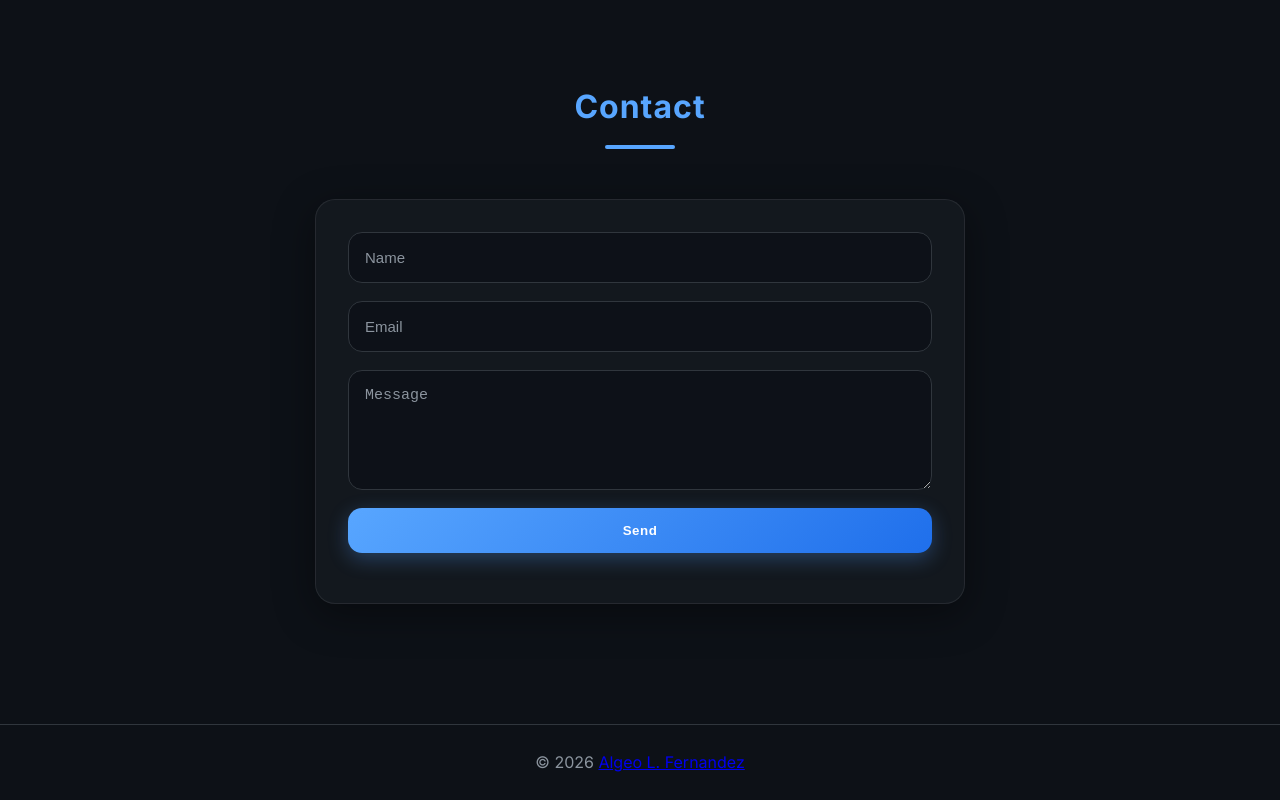
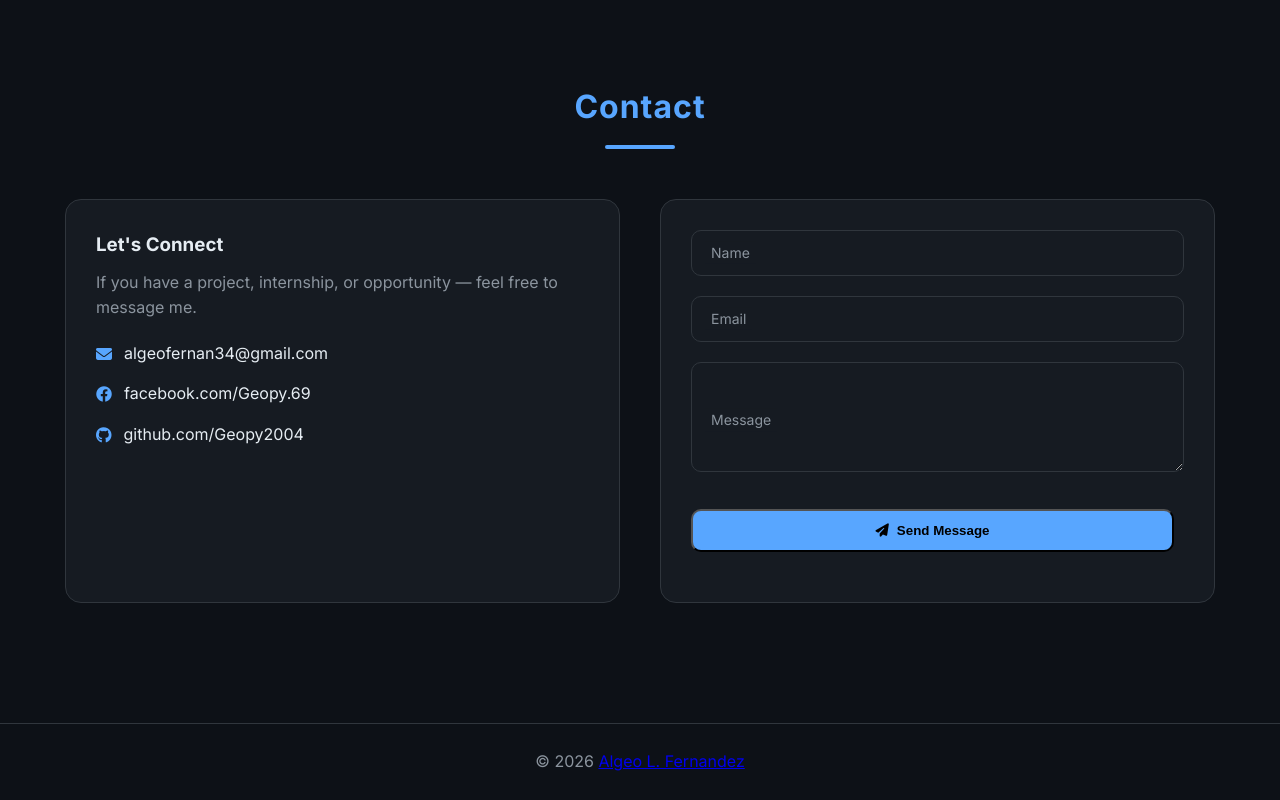
Before and after one commit to Geopy2004/Geo-portfolio, a plain HTML site: page index.html in a window 1280 px wide. Shown: the part 2663-3463 px from the top of the page. Drawn offline with Linux system fonts and the light colour scheme.

Commit message:
contact update ui

```diff
--- a/css/main.css
+++ b/css/main.css
@@ -477,92 +477,115 @@ body{
 .view-cert:active{
   transform:scale(0.98);
 }
+/* CONTACT */
+.contact-container{
+  display:grid;
+  grid-template-columns:1fr 1fr;
+  gap:40px;
+  margin-top:40px;
+}
 
-/* CONTACT (MODERN UPGRADE) */
-form{
-  max-width:650px;
-  margin:auto;
-  padding:32px;
+/* LEFT INFO */
+.contact-info{
+  background:var(--card);
+  padding:30px;
+  border-radius:16px;
+  border:1px solid var(--border);
+}
+
+.contact-info h3{
+  margin-bottom:10px;
+}
+
+.contact-info p{
+  color:var(--muted);
+  margin-bottom:20px;
+}
+
+.contact-item{
+  display:flex;
+  align-items:center;
+  gap:12px;
+  margin-bottom:15px;
+  color:var(--text);
+}
+
+.contact-item i{
+  color:var(--accent);
+}
+
+/* FORM */
+.contact-form{
+  background:var(--card);
+  padding:30px;
+  border-radius:16px;
+  border:1px solid var(--border);
   display:flex;
   flex-direction:column;
-  gap:18px;
-
-  background:rgba(22,27,34,0.75);
-  backdrop-filter: blur(14px);
-  -webkit-backdrop-filter: blur(14px);
-
-  border:1px solid rgba(255,255,255,0.08);
-  border-radius:20px;
-
-  box-shadow:0 10px 40px rgba(0,0,0,0.4);
-  transition:0.3s ease;
+  gap:20px;
 }
 
-form:hover{
-  transform:translateY(-3px);
-  box-shadow:0 20px 50px rgba(0,0,0,0.6);
+/* FLOATING LABEL */
+.input-group{
+  position:relative;
 }
 
-/* INPUT FIELDS */
-input,
-textarea{
-  padding:16px;
-  border-radius:14px;
+.input-group input,
+.input-group textarea{
+  width:100%;
+  padding:14px;
+  border-radius:10px;
   border:1px solid var(--border);
-  background:rgba(13,17,23,0.8);
-  color:#fff;
-  font-size:15px;
-
-  transition:all 0.25s ease;
+  background:transparent;
+  color:var(--text);
+  outline:none;
+  font-size:14px;
 }
 
-/* PLACEHOLDER */
-input::placeholder,
-textarea::placeholder{
-  color:#8b949e;
+.input-group label{
+  position:absolute;
+  top:50%;
+  left:14px;
+  transform:translateY(-50%);
+  color:var(--muted);
+  font-size:14px;
+  pointer-events:none;
+  transition:0.3s;
+  background:var(--card);
+  padding:0 6px;
 }
 
-/* FOCUS EFFECT */
-input:focus,
-textarea:focus{
-  border-color:var(--accent);
-  box-shadow:0 0 0 3px rgba(88,166,255,0.25);
-  outline:none;
-  transform:scale(1.01);
+/* ANIMATION */
+.input-group input:focus + label,
+.input-group input:valid + label,
+.input-group textarea:focus + label,
+.input-group textarea:valid + label{
+  top:-8px;
+  font-size:12px;
+  color:var(--accent);
 }
 
-/* TEXTAREA RESIZE CONTROL */
-textarea{
-  min-height:120px;
-  resize:vertical;
+/* BUTTON */
+.contact-form button{
+  margin-top:10px;
+  display:flex;
+  justify-content:center;
+  align-items:center;
+  gap:8px;
 }
 
-/* SUBMIT BUTTON */
-button[type="submit"]{
-  border:none;
-  padding:15px;
-  border-radius:14px;
-
-  background:linear-gradient(135deg,var(--accent),var(--accent-strong));
-  color:#fff;
-  font-weight:700;
-  letter-spacing:0.5px;
-
-  cursor:pointer;
-  transition:all 0.3s ease;
-
-  box-shadow:0 6px 20px rgba(88,166,255,0.3);
+/* STATUS TEXT */
+#formStatus{
+  font-size:14px;
+  color:var(--muted);
+  text-align:center;
 }
 
-/* BUTTON HOVER */
-button[type="submit"]:hover{
-  transform:translateY(-2px) scale(1.02);
-  box-shadow:0 12px 30px rgba(88,166,255,0.5);
-}
-
-/* BUTTON CLICK */
-button[type="submit"]:active{
-  transform:scale(0.97);
+/* RESPONSIVE */
+@media(max-width:768px){
+  .contact-container{
+    grid-template-columns:1fr;
+  }
 }
 
 /* MODAL */
--- a/index.html
+++ b/index.html
@@ -216,26 +216,64 @@
     </div>
 </section>
 
-<!-- CONTACT -->
 <section id="contact" class="section">
     <h2 class="section-title">Contact</h2>
 
-    <form id="contactForm" action="https://formsubmit.co/algeofernan34@gmail.com" method="POST">
+    <div class="contact-container">
 
-        <input type="text" name="name" placeholder="Name" required>
-        <input type="email" name="email" placeholder="Email" required>
-        <textarea name="message" placeholder="Message" required></textarea>
+        <!-- LEFT INFO -->
+        <div class="contact-info">
+            <h3>Let's Connect</h3>
+            <p>If you have a project, internship, or opportunity — feel free to message me.</p>
 
-        <input type="hidden" name="_captcha" value="false">
-        <input type="hidden" name="_next" value="thankyou.html">
+            <div class="contact-item">
+                <i class="fa-solid fa-envelope"></i>
+                <span>algeofernan34@gmail.com</span>
+            </div>
 
-        <button type="submit">Send</button>
+            <div class="contact-item">
+                <i class="fa-brands fa-facebook"></i>
+                <span>facebook.com/Geopy.69</span>
+            </div>
 
-        <p id="formStatus"></p>
+            <div class="contact-item">
+                <i class="fa-brands fa-github"></i>
+                <span>github.com/Geopy2004</span>
+            </div>
+        </div>
 
-    </form>
+        <!-- FORM -->
+        <form id="contactForm" class="contact-form"
+            action="https://formsubmit.co/algeofernan34@gmail.com"
+            method="POST">
+
+            <div class="input-group">
+                <input type="text" name="name" required>
+                <label>Name</label>
+            </div>
+
+            <div class="input-group">
+                <input type="email" name="email" required>
+                <label>Email</label>
+            </div>
+
+            <div class="input-group">
+                <textarea name="message" rows="5" required></textarea>
+                <label>Message</label>
+            </div>
+
+            <input type="hidden" name="_captcha" value="false">
+            <input type="hidden" name="_next" value="thankyou.html">
+
+            <button type="submit" class="btn primary">
+                <i class="fa-solid fa-paper-plane"></i> Send Message
+            </button>
+
+            <p id="formStatus"></p>
+        </form>
+
+    </div>
 </section>
-
 </main>
 
 <!-- FOOTER -->
--- a/js/script.js
+++ b/js/script.js
@@ -88,3 +88,37 @@ document.querySelectorAll('.nav-link').forEach(link => {
         }
     });
 });
+
+
+//CONTACT
+const form = document.getElementById("contactForm");
+const status = document.getElementById("formStatus");
+
+form.addEventListener("submit", function(e){
+    e.preventDefault();
+
+    status.textContent = "Sending message...";
+    status.style.color = "#9da7b3";
+
+    const data = new FormData(form);
+
+    fetch(form.action, {
+        method: "POST",
+        body: data,
+        headers: { 'Accept': 'application/json' }
+    })
+    .then(response => {
+        if(response.ok){
+            status.textContent = "✅ Message sent successfully!";
+            status.style.color = "#2ea043";
+            form.reset();
+        } else {
+            status.textContent = "❌ Failed to send. Try again.";
+            status.style.color = "#f85149";
+        }
+    })
+    .catch(() => {
+        status.textContent = "⚠️ Network error. Please try later.";
+        status.style.color = "#f85149";
+    });
+});
```
Also changed, not shown: 1 other file.
